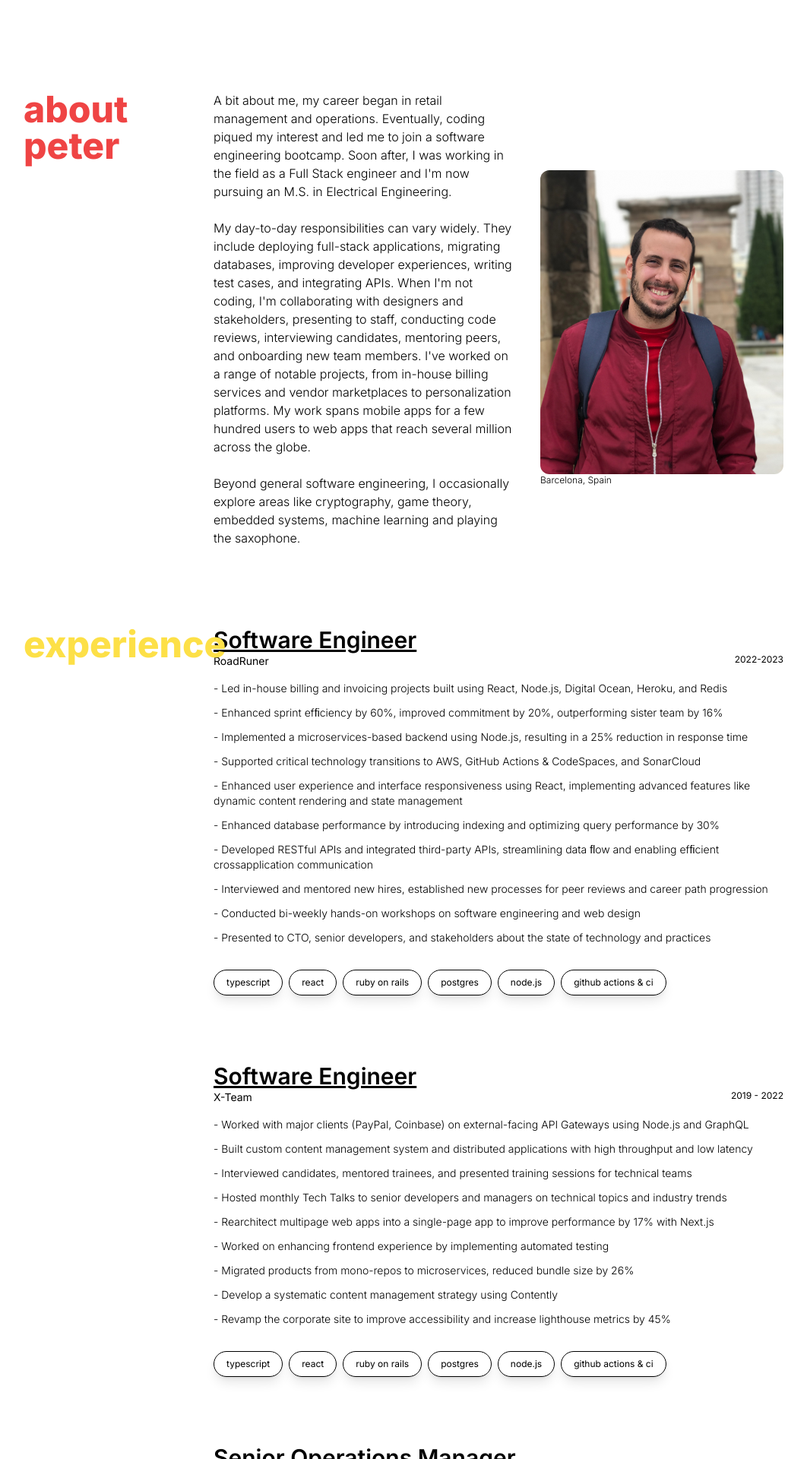
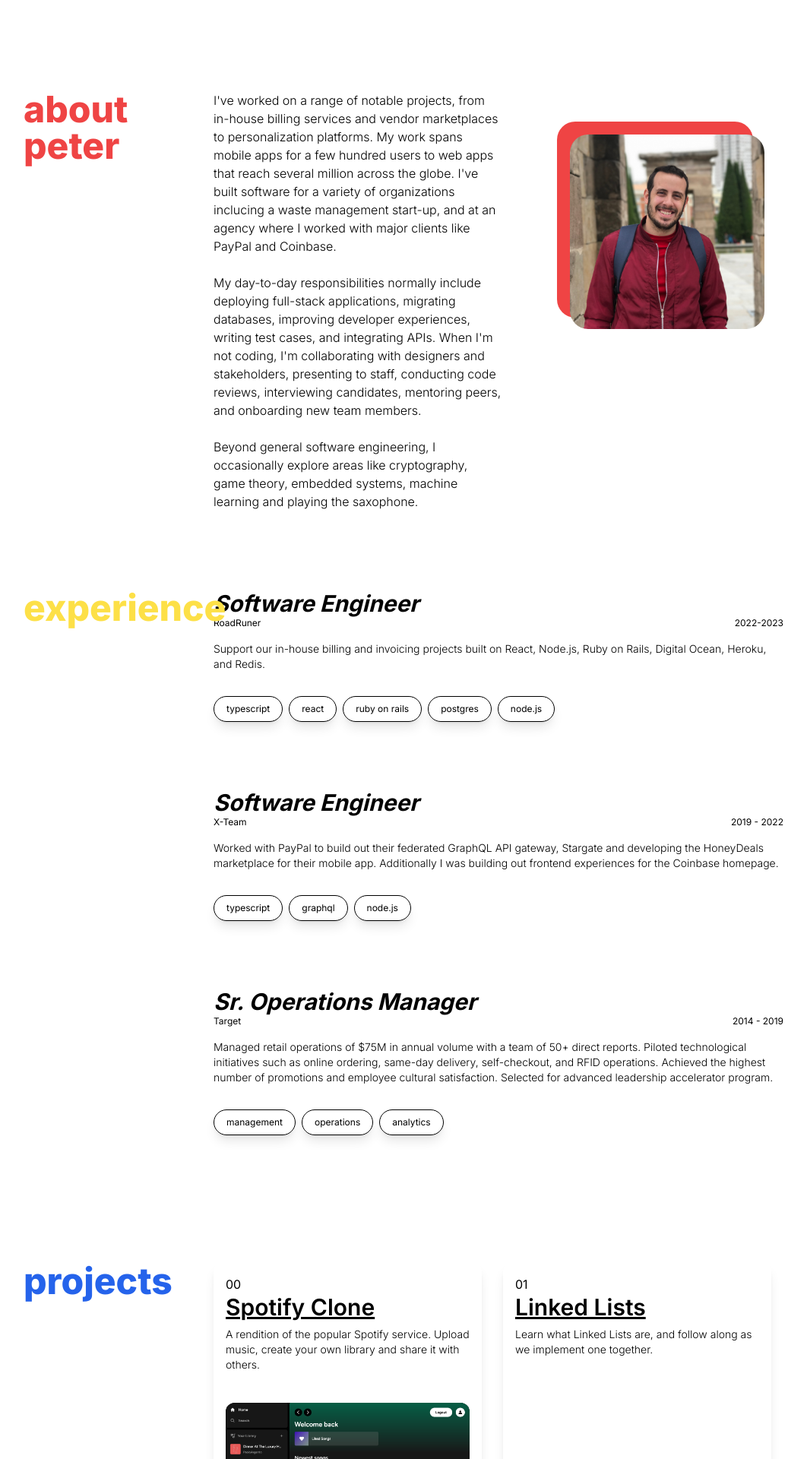
Before and after one commit to petercorrea/petercorrea-v2, a Next.js app: page / in a window 1280 px wide. Shown: the part 800-2720 px from the top of the page at 76% size, without its empty margins (109-1171 px from the left). Built offline with nearby package versions, Linux system fonts and the light colour scheme.

Commit message:
adjusted styling for XPCard components

```diff
--- a/components/Navbar.tsx
+++ b/components/Navbar.tsx
@@ -1,6 +1,5 @@
 import DarkModeButton from '@/components/DarkModeButton';
 import data from '@/db.json';
-import Image from 'next/image';
 import Link from 'next/link';
 import { Dispatch, SetStateAction, useEffect } from 'react';
 import { FaGithub, FaHamburger, FaYoutube } from 'react-icons/fa';
@@ -32,13 +31,13 @@ const Navbar = ({ darkMode, setDarkMode }: NavbarProps) => {
   return (
     <>
       {/* Sun and moon svg */}
-      <div className={`${moonStyle} transition-transform duration-1000`}>
-        <Image src="/moon.svg" alt="Moon" width={100} height={100} priority />
+      {/* <div className={`${moonStyle} transition-transform duration-1000`}>
+        <Image src="/moon.svg" alt="Moon" width={50} height={50} priority />
       </div>
 
       <div className={`${sunStyle} transition-transform duration-1000`}>
-        <Image src="/sun.svg" alt="Sun" width={100} height={100} priority />
-      </div>
+        <Image src="/sun.svg" alt="Sun" width={50} height={50} priority />
+      </div> */}
 
       {/* mobile navbar */}
       <div className="absolute flex flex-row md:hidden w-full justify-between items-center p-4">
--- a/components/XPCard.tsx
+++ b/components/XPCard.tsx
@@ -9,17 +9,17 @@ interface XPCardProps {
 const XPCard = ({ experiance }: XPCardProps) => {
   return (
     <div className="rounded-xl mb-20 max-w-[800px]">
-      <h1 className="text-primary text-3xl font-semibold underline">
+      <h1 className="text-primary text-3xl font-bold italic">
         {experiance.role}
       </h1>
       <div className="flex flex-row w-full justify-between mb-4">
-        <h2 className="text-sm text-primary font">{experiance.company}</h2>
+        <h2 className="text-xs text-primary font">{experiance.company}</h2>
         <h2 className="text-xs text-primary font">{experiance.date}</h2>
       </div>
 
       {experiance.responsibilities.map((item, idx) => (
         <p key={idx} className="leading-5 mb-3 text-primary font-light text-sm">
-          {`- ${item}`}
+          {item}
         </p>
       ))}
 
--- a/components/sections/About.tsx
+++ b/components/sections/About.tsx
@@ -30,9 +30,10 @@ const About = ({ darkMode }: AboutProps) => {
           </div>
 
           <TransitionOnView delay="100">
+            <div className="bg-bauhausRed w-[258px] h-[258px] rounded-3xl flex flex-row justify-center items-center m-10">
               <div className="flex flex-col justify-center items-start h-full">
                 {/* pic */}
-              <div className="relative w-[320px] h-[400px] rounded-xl overflow-hidden">
+                <div className="relative w-64 h-64 -right-4 top-4  rounded-3xl overflow-hidden">
                   <Image
                     src="/pic_1.jpeg"
                     alt="Image"
@@ -44,9 +45,7 @@ const About = ({ darkMode }: AboutProps) => {
                   />
                 </div>
                 {/* caption */}
-              <p className="text-primary text-xs font-light">
-                Barcelona, Spain
-              </p>
+              </div>
             </div>
           </TransitionOnView>
         </div>
--- a/components/sections/Hero.tsx
+++ b/components/sections/Hero.tsx
@@ -8,7 +8,7 @@ const Hero = () => {
       <div className="min-h-screen flex flex-col justify-center md:justify-center">
         <div className=" flex flex-col md:flex-row justify-start md:justify-center items-center">
           <Transition delay="100" direction="down">
-            <div className="w-full mr-20 mb-10 md:mb-0">
+            <div className="w-full mr-20 md:mb-0">
               <div className="flex flex-row justify-start items-center mb-4">
                 <div className="w-2 h-2 rounded-full bg-green-600 mr-1"></div>
                 <p className="text-green-600 text-xs font-semibold">
@@ -18,8 +18,11 @@ const Hero = () => {
               <h1 className="text-primary text-8xl font-extrabold mb-2">
                 I&apos;m Peter
               </h1>
-              <h1 className="text-stone-400 text-2xl font-semibold ">
+              <h1 className="text-stone-400 text-2xl font-semibold dark:text-stone-300 ">
                 A Full Stack engineer
+              </h1>
+              <h1 className="text-stone-400 text-2xl font-semibold dark:text-stone-300">
+                based in Florida
               </h1>
               {/* <h1 className="text-primary text-xl font-semibold ">
                 from sunny florida
@@ -28,7 +31,8 @@ const Hero = () => {
           </Transition>
 
           <Transition delay="250" direction="down">
-            <div className="relative rounded-md w-64 h-64 md:w-56 md:h-56 overflow-hidden">
+            <div className="bg-bauhausYellow w-[258px] h-[258px] rounded-3xl flex flex-row justify-center items-center m-10">
+              <div className="relative -right-4 top-4 rounded-3xl w-64 h-64 md:w-56 md:h-56 overflow-hidden">
                 <Image
                   src="/headshot.png"
                   alt="Image"
@@ -37,13 +41,14 @@ const Hero = () => {
                   priority
                 />
               </div>
+            </div>
           </Transition>
 
-          <p className="border border-red-500 text-4xl font-semibold text-right">
+          <p className="text-4xl font-semibold text-right text-primary">
             Let&apos;s build something together
           </p>
 
-          <div className="tech-imgs relative flex flex-row justify-start items-center w-full h-14 border border-red-500 ">
+          {/* <div className="tech-imgs relative flex flex-row justify-start items-center w-full h-14 border border-red-500 ">
             <div className="relative w-full h-full">
               <Image
                 src="/tech/js.webp"
@@ -89,7 +94,7 @@ const Hero = () => {
                 style={{ objectFit: 'contain' }}
               />
             </div>
-          </div>
+          </div> */}
         </div>
       </div>
     </Padding>
--- a/db.json
+++ b/db.json
@@ -10,8 +10,8 @@
     "youtube": "https://www.youtube.com/@petercorrea"
   },
   "professionalSummary": [
-    "A bit about me, my career began in retail management and operations. Eventually, coding piqued my interest and led me to join a software engineering bootcamp. Soon after, I was working in the field as a Full Stack engineer and I'm now pursuing an M.S. in Electrical Engineering.",
-    "My day-to-day responsibilities can vary widely. They include deploying full-stack applications, migrating databases, improving developer experiences, writing test cases, and integrating APIs. When I'm not coding, I'm collaborating with designers and stakeholders, presenting to staff, conducting code reviews, interviewing candidates, mentoring peers, and onboarding new team members. I've worked on a range of notable projects, from in-house billing services and vendor marketplaces to personalization platforms. My work spans mobile apps for a few hundred users to web apps that reach several million across the globe.",
+    "I've worked on a range of notable projects, from in-house billing services and vendor marketplaces to personalization platforms. My work spans mobile apps for a few hundred users to web apps that reach several million across the globe. I've built software for a variety of organizations inclucing a waste management start-up, and at an agency where I worked with major clients like PayPal and Coinbase.",
+    "My day-to-day responsibilities normally include deploying full-stack applications, migrating databases, improving developer experiences, writing test cases, and integrating APIs. When I'm not coding, I'm collaborating with designers and stakeholders, presenting to staff, conducting code reviews, interviewing candidates, mentoring peers, and onboarding new team members.",
     "Beyond general software engineering, I occasionally explore areas like cryptography, game theory, embedded systems, machine learning and playing the saxophone."
   ],
   "professionalExperiance": [
@@ -20,70 +20,27 @@
       "date": "2022-2023",
       "role": "Software Engineer",
       "responsibilities": [
-        "Led in-house billing and invoicing projects built using React, Node.js, Digital Ocean, Heroku, and Redis",
-        "Enhanced sprint efﬁciency by 60%, improved commitment by 20%, outperforming sister team by 16%",
-        "Implemented a microservices-based backend using Node.js, resulting in a 25% reduction in response time",
-        "Supported critical technology transitions to AWS, GitHub Actions & CodeSpaces, and SonarCloud",
-        "Enhanced user experience and interface responsiveness using React, implementing advanced features like dynamic content rendering and state management",
-        "Enhanced database performance by introducing indexing and optimizing query performance by 30%",
-        "Developed RESTful APIs and integrated third-party APIs, streamlining data ﬂow and enabling efﬁcient crossapplication communication",
-        "Interviewed and mentored new hires, established new processes for peer reviews and career path progression",
-        "Conducted bi-weekly hands-on workshops on software engineering and web design",
-        "Presented to CTO, senior developers, and stakeholders about the state of technology and practices"
+        "Support our in-house billing and invoicing projects built on React, Node.js, Ruby on Rails, Digital Ocean, Heroku, and Redis."
       ],
-      "skills": [
-        "TypeScript",
-        "React",
-        "Ruby on Rails",
-        "Postgres",
-        "Node.js",
-        "Github Actions & CI"
-      ]
+      "skills": ["TypeScript", "React", "Ruby on Rails", "Postgres", "Node.js"]
     },
     {
       "company": "X-Team",
       "date": "2019 - 2022",
       "role": "Software Engineer",
       "responsibilities": [
-        "Worked with major clients (PayPal, Coinbase) on external-facing API Gateways using Node.js and GraphQL",
-        "Built custom content management system and distributed applications with high throughput and low latency",
-        "Interviewed candidates, mentored trainees, and presented training sessions for technical teams",
-        "Hosted monthly Tech Talks to senior developers and managers on technical topics and industry trends",
-        "Rearchitect multipage web apps into a single-page app to improve performance by 17% with Next.js",
-        "Worked on enhancing frontend experience by implementing automated testing",
-        "Migrated products from mono-repos to microservices, reduced bundle size by 26%",
-        "Develop a systematic content management strategy using Contently",
-        "Revamp the corporate site to improve accessibility and increase lighthouse metrics by 45%"
+        "Worked with PayPal to build out their federated GraphQL API gateway, Stargate and developing the HoneyDeals marketplace for their mobile app. Additionally I was building out frontend experiences for the Coinbase homepage."
       ],
-      "skills": [
-        "TypeScript",
-        "React",
-        "Ruby on Rails",
-        "Postgres",
-        "Node.js",
-        "Github Actions & CI"
-      ]
+      "skills": ["TypeScript", "GraphQL", "Node.js"]
     },
     {
       "company": "Target",
       "date": "2014 - 2019",
-      "role": "Senior Operations Manager",
+      "role": "Sr. Operations Manager",
       "responsibilities": [
-        "Managed retail operations of $75M in annual volume with a team of 50+ direct reports",
-        "Grew online sales by 47% and improved gross margins by 38%",
-        "Improved operations by 10% and reduced liabilities by 15%",
-        "Piloted technological initiatives such as online ordering, same-day delivery, self-checkout, and RFID operations",
-        "Achieved the highest number of promotions and employee cultural satisfaction",
-        "Selected for advanced leadership accelerator program"
+        "Managed retail operations of $75M in annual volume with a team of 50+ direct reports. Piloted technological initiatives such as online ordering, same-day delivery, self-checkout, and RFID operations. Achieved the highest number of promotions and employee cultural satisfaction. Selected for advanced leadership accelerator program."
       ],
-      "skills": [
-        "TypeScript",
-        "React",
-        "Ruby on Rails",
-        "Postgres",
-        "Node.js",
-        "Github Actions & CI"
-      ]
+      "skills": ["Management", "Operations", "Analytics"]
     }
   ],
   "acaemicExperiance": [
@@ -184,7 +141,7 @@
     {
       "type": "app",
       "title": "Spotify Clone",
-      "description": "A rendition of the popular Spotify service.",
+      "description": "A rendition of the popular Spotify service. Upload music, create your own library and share it with others.",
       "github_url": "https://github.com/petercorrea/spotify-clone",
       "youtube_url": "",
       "production_url": "https://spotify-clone-nu-virid.vercel.app/",
@@ -208,8 +165,8 @@
     },
     {
       "type": "video",
-      "title": "Linked Lists in JavaScript",
-      "description": "A code walkthrough about LinkedLists",
+      "title": "Linked Lists",
+      "description": "Learn what Linked Lists are, and follow along as we implement one together.",
       "github_url": "",
       "youtube_url": "https://youtu.be/nkzHzvvSdcE",
       "production_url": "",
@@ -231,7 +188,7 @@
     {
       "type": "video",
       "title": "Inheritance and Object Oriented Programming",
-      "description": "A review of some of the most popular design patterns",
+      "description": "A review of some of the most popular design patterns, prototypal inheritance and object oriented programming in JS.",
       "github_url": "",
       "youtube_url": "https://youtu.be/x1kp0y_-zp8",
       "production_url": "",
@@ -242,7 +199,7 @@
     {
       "type": "video",
       "title": "The Thinkful Experiance",
-      "description": "An online interview of my bootcamp experiance at Thinkful",
+      "description": "An online interview of my bootcamp experiance at Thinkful.",
       "github_url": "",
       "youtube_url": "https://youtu.be/BKSnLuXu_dc",
       "production_url": "",
```
Lines whose indentation alone changed are shown as unchanged.
